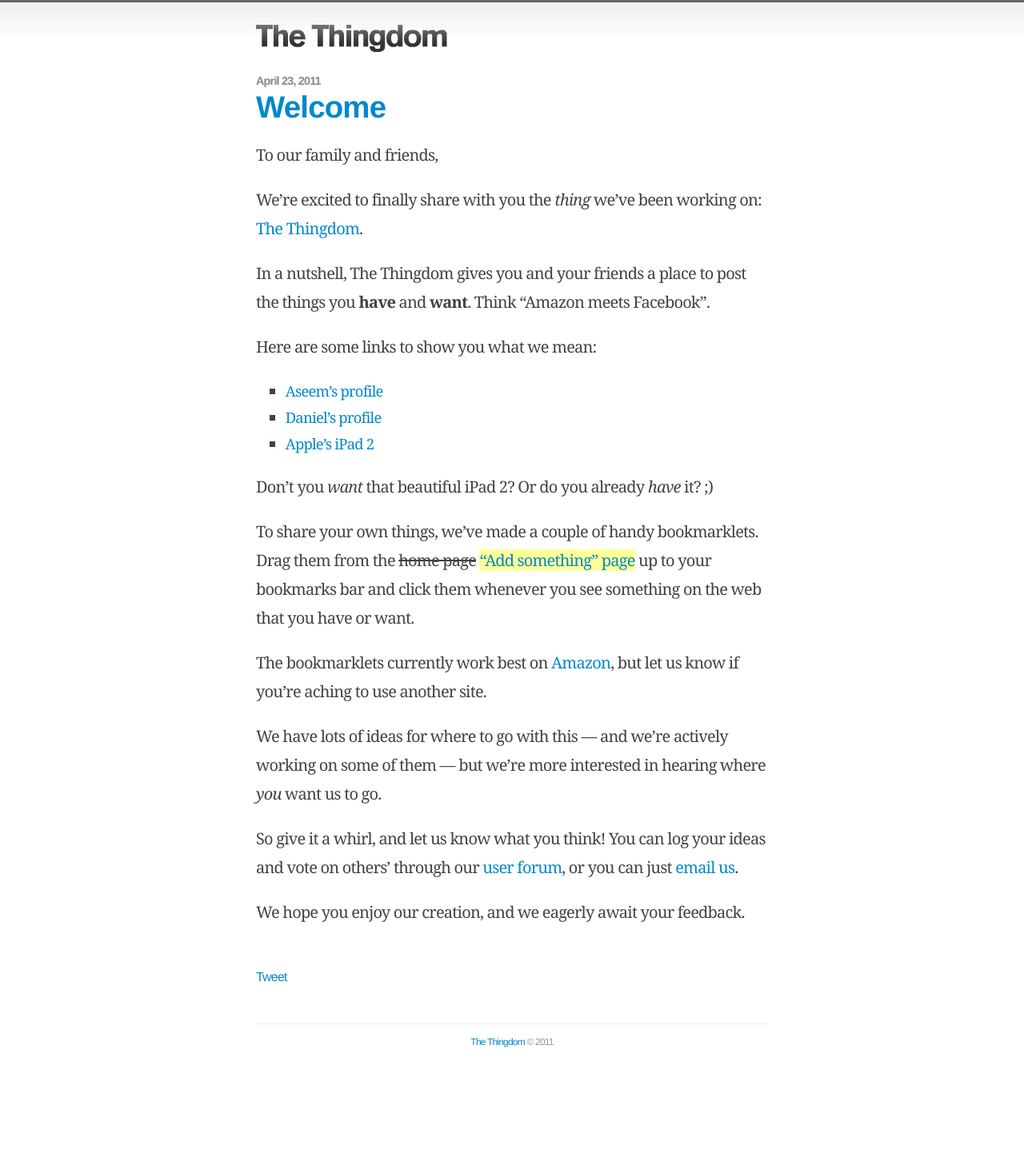
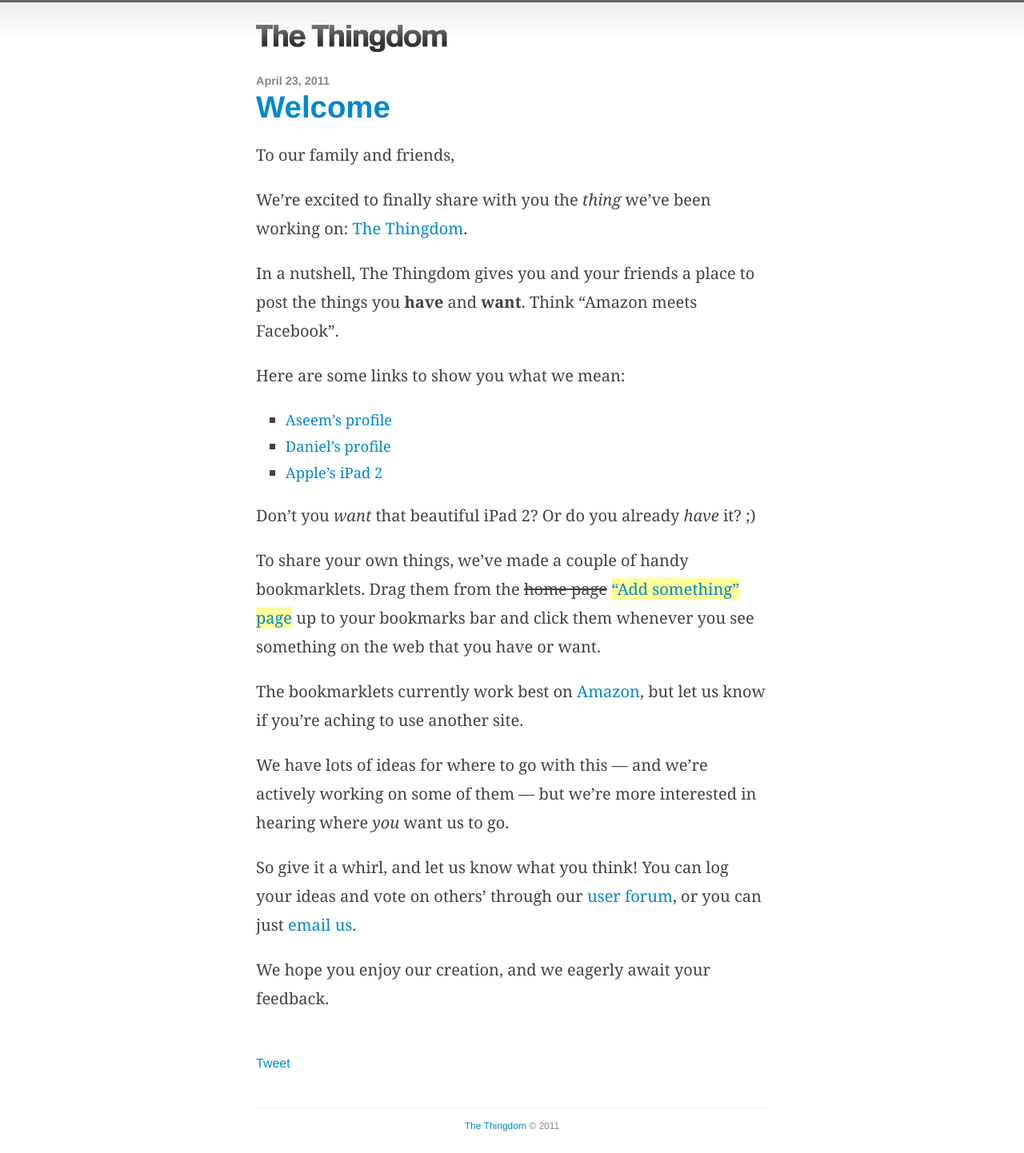
Before and after one commit to thingdom/thingdom-blog, a Jekyll site: the page built from _posts/2011-04-23-welcome.md, in a window 1280 px wide. Shown: the whole page at 80% size. Built offline with Jekyll 4.4.1, drawn with Linux system fonts in a browser that asks for light colours; comment, search, counter and statistics services are not loaded; before the commit the page ends 1326 px from its top, so only the background shows below that.

Commit message:
Update to latest common.css from website.
http://www.thethingdom.com/styles/common.css

This entailed getting rid of the wrapper #container div, and introducing a
couple of overrides, e.g. for the default span-18 of the article elmt.

```diff
--- a/_layouts/default.html
+++ b/_layouts/default.html
@@ -38,41 +38,61 @@
             margin: 1em 0;
         }
 
+        ol, ul {
+            margin-left: 2em;
+        }
+
         ul {
             list-style-type: square;
         }
 
         /* layout */
-        #container {
+        body {
             padding: 0 2em;
             width: 640px;
         }
 
-        #container > header {
-            width: 100%;
+        body > header {
         }
 
-        #container > footer {
+        body > article {
+            /* override the default blueprint span-18 from common.css */
+            float: none;
+            width: auto;
+            margin: 0;
+
+            border-bottom:1px solid #eee;
+            margin-bottom: 1.6em
+        }
+
+        /* NOTE: Only works for CSS3 compliant browsers.
+                 Too lazy to introduce special CSS class ;) */
+        body > article:last-of-type {
+            border-bottom:none
+        }
+
+        body > footer {
             text-align: center;
             padding-top: 1em;
+            padding-bottom: 2em;
         }
 
         /* mobile */
         @media only screen and (max-width: 767px) {
-            #container {
+            body {
                 width: 250px;
             }
         }
 
         /* XXX: visual adjustment for large logo */
         @media only screen and (max-width: 767px) and (orientation:portrait) {
-            #container > header {
+            body > header {
                 margin-left: -16px;
             }
         }
 
         @media only screen and (min-width: 480px) and (max-width: 767px) {
-            #container {
+            body {
                 width: 400px;
             }
         }
@@ -101,17 +121,6 @@
             padding: 1em 0;
         }
 
-        #container article {
-            border-bottom:1px solid #eee;
-            margin-bottom: 1.6em
-        }
-
-        /* NOTE: Only works for CSS3 compliant browsers.
-                 Too lazy to introduce special CSS class ;) */
-        #container article:last-of-type {
-            border-bottom:none
-        }
-
     </style>
 
     <script type="text/javascript">
@@ -128,7 +137,6 @@
     </script>
 </head>
 <body>
-    <div id="container">
     <header>
         <div id="logo">
             <a href="/"><img src="/images/logo-239x34.png" width="239" height="34" alt="The Thingdom"></a>
@@ -138,7 +146,6 @@
     <footer class="container">
         <a href="http://www.thethingdom.com/">The Thingdom</a> © 2011
     </footer>
-    </div>
 
     <!-- share scripts (all async), only one of each needed across all buttons -->
     <script async src="http://connect.facebook.net/en_US/all.js#xfbml=1"></script>
--- a/styles/common.css
+++ b/styles/common.css
@@ -1,50 +1,95 @@
 hr{background:#ddd;color:#ddd;float:none;width:100%;height:1px;margin:0 0 1.45em;border:none;}
 hr .space{background:#fff;color:#fff;visibility:hidden}
-h1,h2,h3,h4,h5,h6{color:#888;font-weight:bold;text-shadow:0 1px 0 #fff,0 1px 0 #eee}
+body{color:#424242;font:16px/1.7 "Akzidenz Grotesk Roman","Akzidenz Grotesk","Helvetica Neue",Helvetica,Arial,sans-serif}
+h1,h2,h3,h4,h5,h6,legend{color:#888;font-weight:bold;text-shadow:1px 0 #fff,1px 0 #eee}
 h1{font-size:240%}
 h2{font-size:1.6em;margin-bottom:.1em}
 h3{font-size:120%}
-p{font:20px/1.8 Georgia,Palatino,serif;margin-bottom:1em;width:100%}
+em{font-style:italic}
+small{color:#888;font-weight:normal;padding:0 .25em}
+abbr,abbr[title]{cursor:pointer;}
+abbr[rel=tipsy],abbr[title][rel=tipsy]{cursor:text}
+p{font:20px/1.8 Georgia,Palatino,serif;margin:1em 0}
+h2 + p{margin-top:0}
+ul,ol{margin:1em 0}
 a,a:active,a:visited{color:#08c;text-decoration:none;}
 a:hover,a:active:hover,a:visited:hover{text-decoration:underline}
 label{display:block;margin:1em 0}
 label span{display:block;font-size:1.2em;font-weight:bold;margin-bottom:.6em}
-textarea,input[type="text"],input[type="password"]{background:#e6e6e7;background:-webkit-gradient(linear,left top,left bottom,from(#e6e6e7),to(#fafafa));background:-moz-linear-gradient(top,#e6e6e7,#fafafa);background:linear-gradient(top,#e6e6e7,#fafafa);background:-webkit-gradient(linear,left top,left bottom,from(#e6e6e7),color-stop(.3,#fafafa),to(#fafafa));border:1px solid #9e9fa2;-webkit-border-radius:4px;-moz-border-radius:4px;-ms-border-radius:4px;-o-border-radius:4px;border-radius:4px;color:#363636;padding:10px;text-shadow:0 1px 1px #fff;width:100%}
-input[disabled]{opacity:.5}
-.button{background:#f9f9f9;background:-webkit-gradient(linear,left top,left bottom,from(#f9f9f9),to(#e3e3e3));background:-moz-linear-gradient(top,#f9f9f9,#e3e3e3);background:linear-gradient(top,#f9f9f9,#e3e3e3);border:1px solid #bbb;-webkit-border-radius:5px;-moz-border-radius:5px;-ms-border-radius:5px;-o-border-radius:5px;border-radius:5px;-webkit-box-shadow:0 1px 1px #fff;-moz-box-shadow:0 1px 1px #fff;-ms-box-shadow:0 1px 1px #fff;-o-box-shadow:0 1px 1px #fff;box-shadow:0 1px 1px #fff;color:#363636;font-weight:bold;padding:.6em 3em;margin:1px 1px 1px 0;text-shadow:0 1px 1px #fff;}
-.button:active{background:#e3e3e3;background:-webkit-gradient(linear,left top,left bottom,from(#e3e3e3),to(#f9f9f9));background:-moz-linear-gradient(top,#e3e3e3,#f9f9f9);background:linear-gradient(top,#e3e3e3,#f9f9f9)}
-.link-button{background-color:#eee;background:#eee;background:-webkit-gradient(linear,left top,left bottom,from(#eee),to(#eee));background:-moz-linear-gradient(top,#eee,#eee);background:linear-gradient(top,#eee,#eee);border:none;-webkit-border-radius:3px;-moz-border-radius:3px;-ms-border-radius:3px;-o-border-radius:3px;border-radius:3px;color:#3b5998;cursor:pointer;display:block;font-weight:bold;margin-top:-5px;padding:8px 1.2em;width:100%;}
+textarea,input[type="text"],input[type="password"],input[type="search"],input[type="file"],select{background:#e6e6e7;background:-webkit-gradient(linear,left top,left bottom,from(#e6e6e7),to(#fafafa));background:-moz-linear-gradient(top,#e6e6e7,#fafafa);background:-webkit-gradient(linear, left top, left bottom, color-stop(0, #e6e6e7), color-stop(1, #fafafa));background:-webkit-linear-gradient(top, #e6e6e7 0%, #fafafa 100%);background:-moz-linear-gradient(top, #e6e6e7 0%, #fafafa 100%);background:linear-gradient(top, #e6e6e7 0%, #fafafa 100%);background:-webkit-gradient(linear,left top,left bottom,from(#e6e6e7),color-stop(.3,#fafafa),to(#fafafa));border:1px solid #9e9fa2;-webkit-border-radius:4px;-moz-border-radius:4px;border-radius:4px;color:#363636;padding:10px;text-shadow:1px 1px #fff;width:470px;}
+.no-cssgradients textarea,.no-cssgradients input[type="text"],.no-cssgradients input[type="password"],.no-cssgradients input[type="search"],.no-cssgradients input[type="file"],.no-cssgradients select{background:#fafafa}
+.no-cssgradients textarea,.no-cssgradients input[type="text"],.no-cssgradients input[type="password"],.no-cssgradients input[type="search"],.no-cssgradients input[type="file"],.no-cssgradients select{border-style:inset}
+textarea.placeholder,input[type="text"].placeholder,input[type="password"].placeholder,input[type="search"].placeholder,input[type="file"].placeholder,select.placeholder{color:#aaa}
+textarea:-moz-placeholder,input[type="text"]:-moz-placeholder,input[type="password"]:-moz-placeholder,input[type="search"]:-moz-placeholder,input[type="file"]:-moz-placeholder,select:-moz-placeholder{color:#aaa}
+select{-webkit-appearance:menulist-button;height:2.5em;text-shadow:none}
+input[disabled]{opacity:.7;filter:progid:DXImageTransform.Microsoft.Alpha(Opacity=70)}
+.button,input[type="submit"]{background:#f9f9f9;background:-webkit-gradient(linear,left top,left bottom,from(#f9f9f9),to(#e3e3e3));background:-moz-linear-gradient(top,#f9f9f9,#e3e3e3);background:-webkit-gradient(linear, left top, left bottom, color-stop(0, #f9f9f9), color-stop(1, #e3e3e3));background:-webkit-linear-gradient(top, #f9f9f9 0%, #e3e3e3 100%);background:-moz-linear-gradient(top, #f9f9f9 0%, #e3e3e3 100%);background:linear-gradient(top, #f9f9f9 0%, #e3e3e3 100%);border:1px solid #bbb;-webkit-border-radius:5px;-moz-border-radius:5px;border-radius:5px;-webkit-box-shadow:0 1px 1px #fff;-moz-box-shadow:0 1px 1px #fff;box-shadow:0 1px 1px #fff;color:#363636;font-weight:bold;padding:.6em 3em;margin:1px 1px 1px 0;text-shadow:1px 1px #fff;}
+.no-cssgradients .button,.no-cssgradients input[type="submit"]{background:#e3e3e3}
+.button:active,input[type="submit"]:active{background:#e3e3e3;background:-webkit-gradient(linear,left top,left bottom,from(#e3e3e3),to(#f9f9f9));background:-moz-linear-gradient(top,#e3e3e3,#f9f9f9);background:-webkit-gradient(linear, left top, left bottom, color-stop(0, #e3e3e3), color-stop(1, #f9f9f9));background:-webkit-linear-gradient(top, #e3e3e3 0%, #f9f9f9 100%);background:-moz-linear-gradient(top, #e3e3e3 0%, #f9f9f9 100%);background:linear-gradient(top, #e3e3e3 0%, #f9f9f9 100%);}
+.no-cssgradients .button:active,.no-cssgradients input[type="submit"]:active{background:#f9f9f9}
+.no-cssgradients .button,.no-cssgradients input[type="submit"]{border-style:outset}
+.link-button{background-color:#eee;background:#eee;background:-webkit-gradient(linear,left top,left bottom,from(#eee),to(#eee));background:-moz-linear-gradient(top,#eee,#eee);background:-webkit-gradient(linear, left top, left bottom, color-stop(0, #eee), color-stop(1, #eee));background:-webkit-linear-gradient(top, #eee 0%, #eee 100%);background:-moz-linear-gradient(top, #eee 0%, #eee 100%);background:linear-gradient(top, #eee 0%, #eee 100%);border:none;-webkit-border-radius:3px;-moz-border-radius:3px;border-radius:3px;color:#3b5998;cursor:pointer;display:block;font-weight:bold;margin-top:-5px;padding:8px 1.2em;width:100%;}
+.no-cssgradients .link-button{background:#eee}
 .link-button:hover{background-color:#363636;color:#fff}
-body{background:url("/images/top-shadow-4x50.png") #fff repeat-x;border-top:3px solid #666;color:#424242;font:16px/1.7 "Helvetica Neue",Helvetica,Arial,sans-serif;letter-spacing:-.05em}
-#container{width:950px;margin:0 auto;display:block;}
-#container:after{content:"\0020";display:block;height:0;clear:both;visibility:hidden;overflow:hidden}
-* html #container{text-align:left;height:1%}
-#container header{margin-bottom:1em;height:70px;position:relative;width:100%;}
-#container header #logo{position:absolute;top:28px;left:0}
-#container header #top-navigation{color:#999;font-size:11px;position:absolute;top:5px;right:0;}
-#container header #top-navigation ul{list-style-type:none;}
-#container header #top-navigation ul li{display:inline-block;border-left:1px solid #ccc;padding:0 8px;}
-#container header #top-navigation ul li:first-child{border:none}
-#container header #top-navigation ul li:last-child{padding-right:0}
-#container header #top-navigation ul li a{color:#666;display:inline-block;font-weight:bold;}
-#container header #top-navigation ul li a:hover{color:#808080}
-#container header #global-navigation{position:absolute;right:0;top:24px;}
-#container header #global-navigation ul{list-style-type:none;}
-#container header #global-navigation ul li{border-left:1px solid #e8e8e8;display:inline-block;margin:6px 0;padding:0 10px;}
-#container header #global-navigation ul li:first-child{border:none}
-#container header #global-navigation ul li:last-child{padding-right:0}
-#container header #global-navigation ul li a{color:#424242;display:block;font-size:15px;font-weight:bold;}
-#container header #global-navigation ul li a:hover{color:#08c;text-decoration:none}
-#container article{min-height:1px}
-#container footer{border-top:1px solid #eee;clear:both;color:#999;font-size:75%;margin-top:2.4em;padding:.4em 0 1em;text-align:right}
-a.thing,a.user{display:inline-block;border:3px solid #f0f0f0;padding:10px;position:relative;}
+.success,.error{display:inline-block;font-family:Georgia,Palatino,serif;font-style:italic;padding:.25em .5em;-webkit-border-radius:4px;-moz-border-radius:4px;border-radius:4px}
+.success{background-color:#dfd;color:#080}
+.error{background-color:#fdd;color:#800}
+.highlight{background-color:#ffa;padding:0 .25em}
+html{background:url("/images/top-shadow-4x50.png") #fff repeat-x;border-top:3px solid #666}
+body{width:950px;margin:0 auto;display:block;padding:0 15px}
+body:after{content:"\0020";display:block;height:0;clear:both;visibility:hidden;overflow:hidden}
+* html body{text-align:left;height:1%}
+article{float:left;margin-right:10px;width:710px;position:relative}
+* html article{display:inline;overflow-x:hidden}
+header{margin-bottom:1em;height:70px;position:relative;width:100%;}
+header #logo{position:absolute;top:28px;left:0}
+header #top-navigation{color:#999;font-size:11px;position:absolute;top:5px;right:0;}
+header #top-navigation ul{list-style-type:none;}
+header #top-navigation ul li{display:inline-block;border-left:1px solid #ccc;padding:0 8px;}
+header #top-navigation ul li:first-child{border:none}
+header #top-navigation ul li:last-child{padding-right:0}
+header #top-navigation ul li a{color:#666;display:inline-block;font-weight:bold;}
+header #top-navigation ul li a:hover{color:#8c8c8c}
+header #top-navigation ul li.current-user a,header #top-navigation ul li.current-user a:hover{font-weight:normal}
+header #global-navigation{position:absolute;right:0;top:24px;}
+header #global-navigation ul{list-style-type:none;}
+header #global-navigation ul li{border-left:1px solid #e8e8e8;display:inline-block;margin:6px 0;padding:0 10px;}
+header #global-navigation ul li:first-child{border:none}
+header #global-navigation ul li:last-child{padding-right:0}
+header #global-navigation ul li a{color:#424242;display:block;font-size:15px;font-weight:bold;}
+header #global-navigation ul li a:hover{color:#08c;text-decoration:none}
+article{min-height:1px;margin-bottom:2em}
+footer{border-top:1px solid #eee;clear:both;color:#888;font-size:75%;margin-top:2em;padding:.6em 0 4em;}
+footer .sharing{float:left;margin-top:-.1em}
+footer .meta{float:right}
+a.thing,a.user{display:inline-block;border-color:#f0f0f0;border-style:solid;position:relative;}
 a.thing:hover,a.user:hover{border-color:#08c}
 a.thing div.container,a.user div.container{position:relative;overflow:hidden;text-align:center;vertical-align:top;}
-a.thing div.container img,a.user div.container img{width:auto;height:auto;max-width:100%;max-height:100%;position:absolute;top:0;left:0;right:0;bottom:0;margin:auto}
-a.user{margin:0 9px 12px 0;padding:7px;}
+a.thing div.container img.subject,a.user div.container img.subject{width:auto;height:auto;max-width:100%;max-height:100%;position:absolute;top:0;left:0;right:0;bottom:0;margin:auto}
+a.thing img.ribbon,a.user img.ribbon{position:absolute;top:-4px}
+a.user{border-width:2px;margin:0 10px 12px 0;padding:4px;}
 a.user div.container{width:50px;height:50px}
-a.thing{margin:0 6px 12px 0;}
+a.user img.ribbon{right:3px}
+a.thing{border-width:3px;margin:0 6px 12px 0;padding:6px;}
 a.thing div.container{width:118px;height:160px}
+a.thing img.ribbon{right:7px}
+a.user.current-user{border-color:#0b0;}
+a.user.current-user:hover{border-color:#08c}
+form.search{margin-bottom:2em;}
+form.search p{margin-top:0;margin-bottom:.5em;}
+form.search p .more{font-size:67%;margin-left:.5em}
 .tipsy{font-size:inherit !important}
-.tipsy-inner > a{text-decoration:none}
-.tipsy-inner > a:hover{text-decoration:none;color:#52c5ff}
+.tipsy-thing .tipsy-arrow{display:none}
+.tipsy-inner > a{text-decoration:none;}
+.tipsy-inner > a:hover{text-decoration:none}
+.tipsy-thing:hover .tipsy-inner,.tipsy-user:hover .tipsy-inner{background-color:#08c}
+.tipsy-thing:hover .tipsy-arrow-n,.tipsy-user:hover .tipsy-arrow-n{border-bottom-color:#08c}
+.tipsy-thing:hover .tipsy-arrow-s,.tipsy-user:hover .tipsy-arrow-s{border-top-color:#08c}
+.tipsy-thing:hover .tipsy-arrow-e,.tipsy-user:hover .tipsy-arrow-e{border-left-color:#08c}
+.tipsy-thing:hover .tipsy-arrow-w,.tipsy-user:hover .tipsy-arrow-w{border-right-color:#08c}
+.spinner-container{position:relative;}
+.spinner-container .spinner{position:absolute;top:0;left:0;width:100%;height:100%;z-index:1;background-color:rgba(255,255,255,0.80);color:#000;}
+html.no-rgba .spinner-container .spinner{background-color:transparent;filter:progid:DXImageTransform.Microsoft.gradient(startColorstr=#ffffffcc,endColorstr=#ffffffcc);zoom:1}
+#uvTab{margin-top:-133px !important}
+@media all and (max-width: 1024px){#uvTab{display:none !important}
+}html.ie8 #uvTab,html.ie7 #uvTab,html.ie6 #uvTab{display:none !important}
```
Lines whose indentation alone changed are shown as unchanged.
